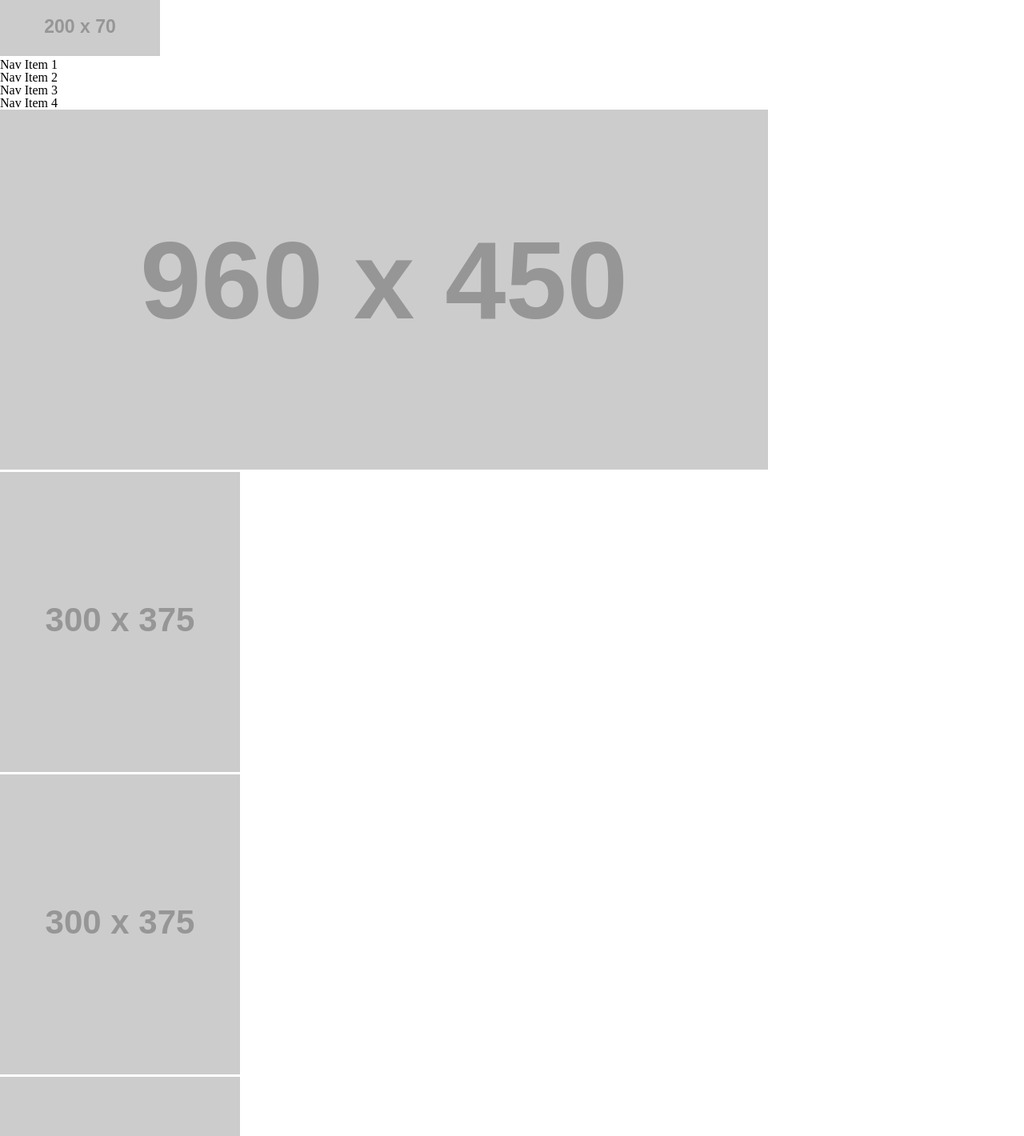
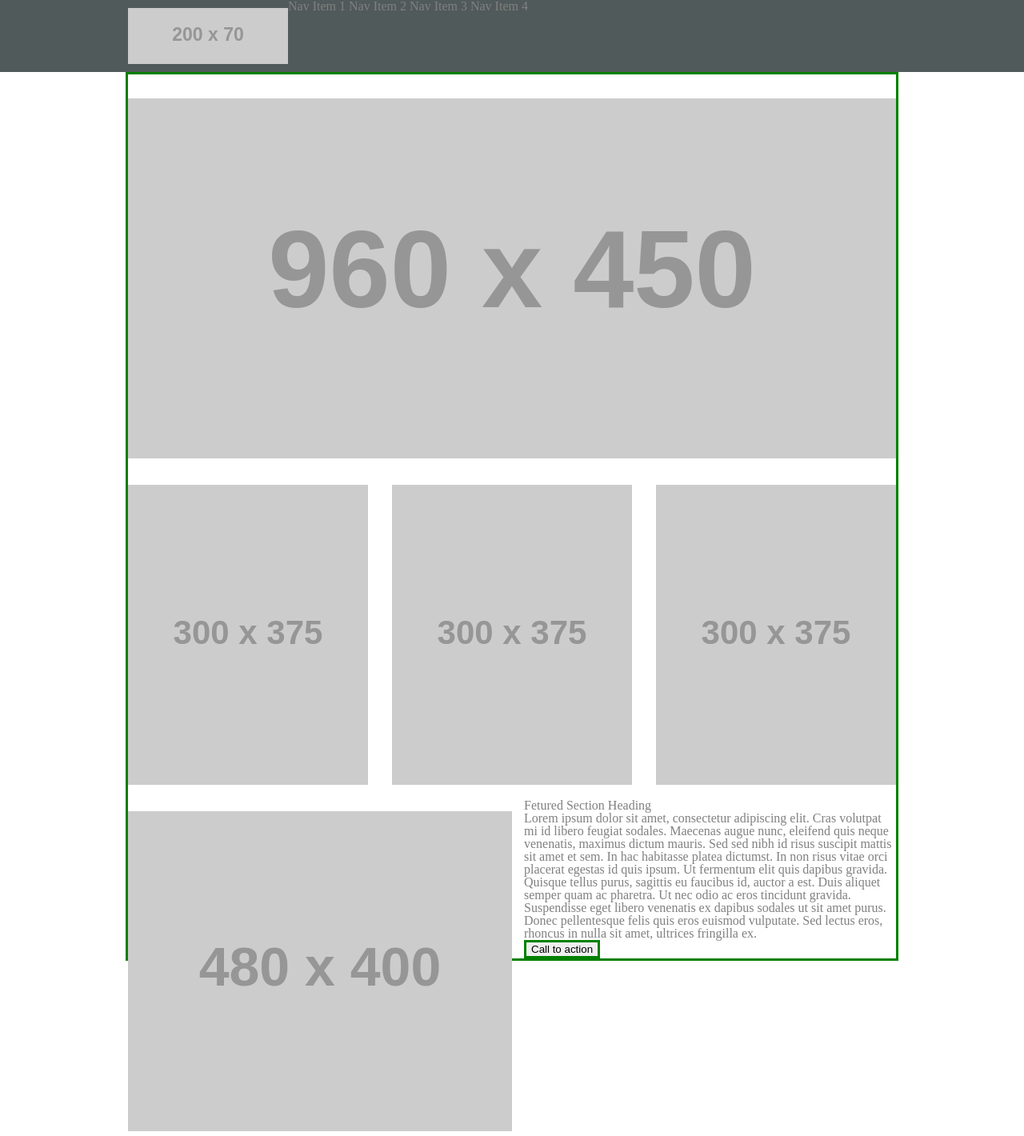
Before and after one commit to GLSea1979/wireframe_exercise, a plain HTML site: page index.html in a window 1280 px wide. Shown: the top 1420 px of the page at 80% size. Drawn offline with Linux system fonts and the light colour scheme; placeholder pictures from the web are drawn by us.

Commit message:
wireframe mostly set, need to move text

```diff
--- a/index.html
+++ b/index.html
@@ -10,7 +10,7 @@
   <body>
     <header>
       <nav>
-        <img src="http://placehold.it/200x70" alt="">
+        <img id="navimg" src="http://placehold.it/200x70/000/797d7f" alt="">
         <ul>
           <li>Nav Item 1</li>
           <li>Nav Item 2</li>
@@ -20,27 +20,27 @@
       </nav>
     </header>
     <main>
-      <section>
-        <div>
-          <img src="http://placehold.it/960x450" alt="">
+      <section id="herosec">
+        <div id="hero">
+          <img src="http://placehold.it/960x450/000/797d7f" alt="">
         </div>
       </section>
       <section>
         <ul>
-          <div>
-            <img src="http://placehold.it/300x375" alt="">
+          <li class="banner">
+            <img src="http://placehold.it/300x375/000/797d7f" alt="">
           </li>
-          <li>
-            <img src="http://placehold.it/300x375" alt="">
+          <li class="banner" id="centerbanner">
+            <img src="http://placehold.it/300x375/000/797d7f" alt="">
           </li>
-          <li>
-            <img src="http://placehold.it/300x375" alt="">
+          <li class="banner">
+            <img src="http://placehold.it/300x375/000/797d7f" alt="">
           </li>
         </ul>
       </section>
       <section>
-        <div>
-          <img src="http://placehold.it/480x400" alt="">
+        <div id="lowerbanner">
+          <img src="http://placehold.it/480x400/000/797d7f" alt="">
         </div>
         <article>
           <h2>Fetured Section Heading</h1>
--- a/style.css
+++ b/style.css
@@ -0,0 +1,59 @@
+* {
+  border: 3px solid green;
+}
+body {
+  background-color: #fff;
+  color: grey;
+}
+header {
+  background-color: #515a5a;
+  color: #797d7f:
+}
+nav {
+  width: 960px;
+  height: 90px;
+  margin: 0 auto;
+}
+#navimg {
+  float: left;
+  margin: 10px 0;
+}
+li {
+  display: inline-block;
+}
+main {
+  width: 960px;
+  margin: 0 auto;
+}
+#hero {
+  width: 960px;
+  clear: both;
+  margin:30px 0 15px 0;
+}
+#centerbanner {
+  margin: 15px 30px 15px 30px;
+}
+.banner {
+    margin:15px 0;
+    float:left;
+}
+#lowerbanner {
+    clear: both;
+    float: left;
+    margin: 15px 15px 15px 0;
+}
+#bigstory {
+  clear: right;
+  height: 400px;
+  margin: 30px 0 0 30px;
+}
+h2 {
+
+}
+footer {
+  background-color: #515a5a;
+  margin: 15px 0 0 0;
+  clear: both;
+  width: 100%;
+  height: 100px;
+}
```
